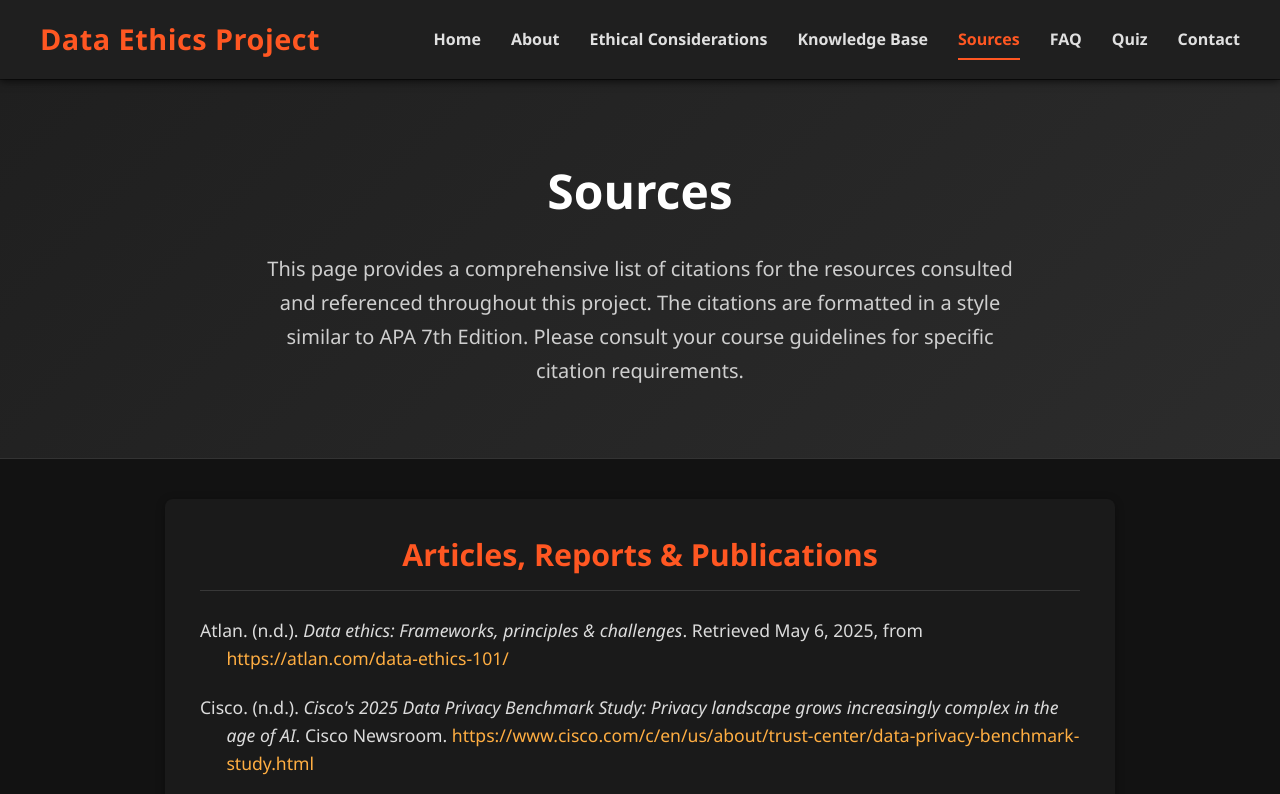
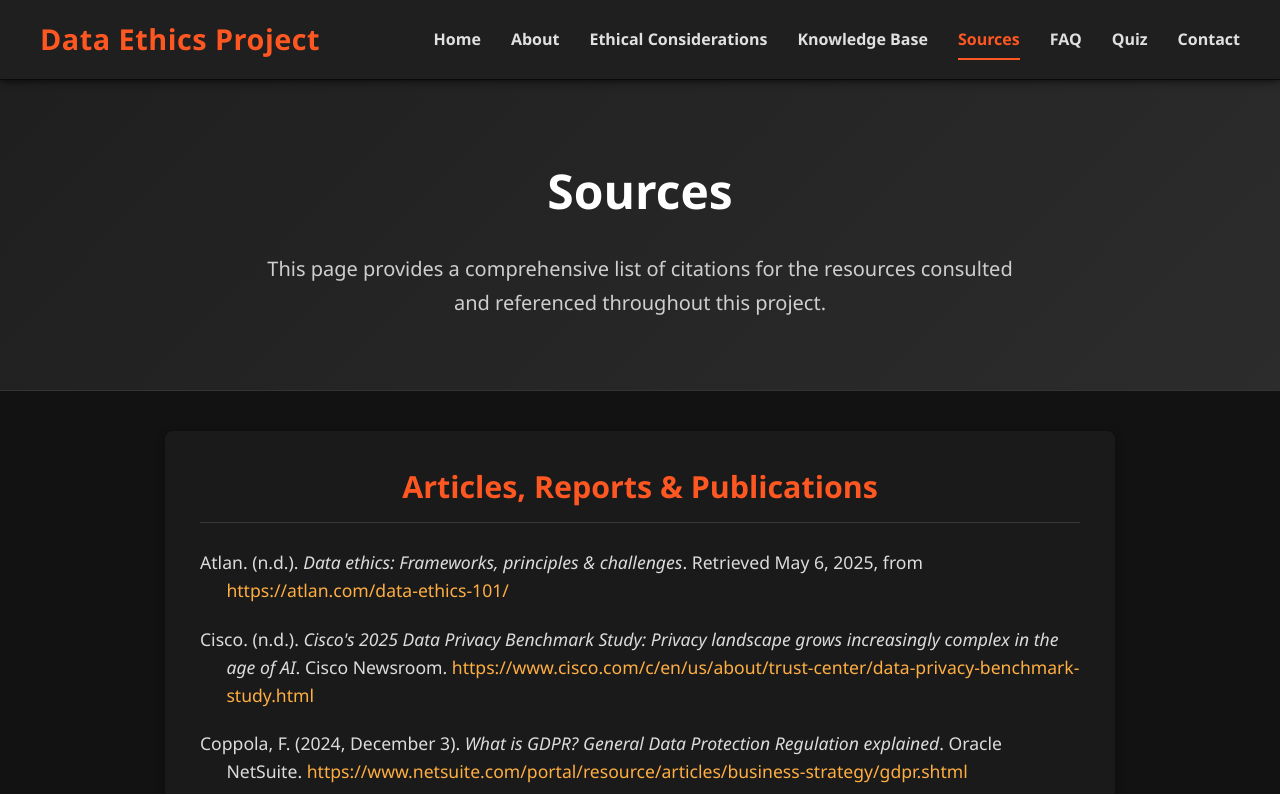
Before and after one commit to Zeds953/ethicsfinal, a plain HTML site: page sources.html in a window 1280 px wide. Shown: the top 794 px of the page. Drawn offline with Linux system fonts and the light colour scheme.

Commit message:
LastPush?

```diff
--- a/sources.html
+++ b/sources.html
@@ -258,7 +258,7 @@
     <main>
         <section class="hero">
             <h1>Sources</h1>
-            <p>This page provides a comprehensive list of citations for the resources consulted and referenced throughout this project. The citations are formatted in a style similar to APA 7th Edition. Please consult your course guidelines for specific citation requirements.</p>
+            <p>This page provides a comprehensive list of citations for the resources consulted and referenced throughout this project.</p>
         </section>
 
         <section class="content-section">
```
Also changed, not shown: about.html (+1 -1 lines), knowledge-base.html (+1 -1 lines).
